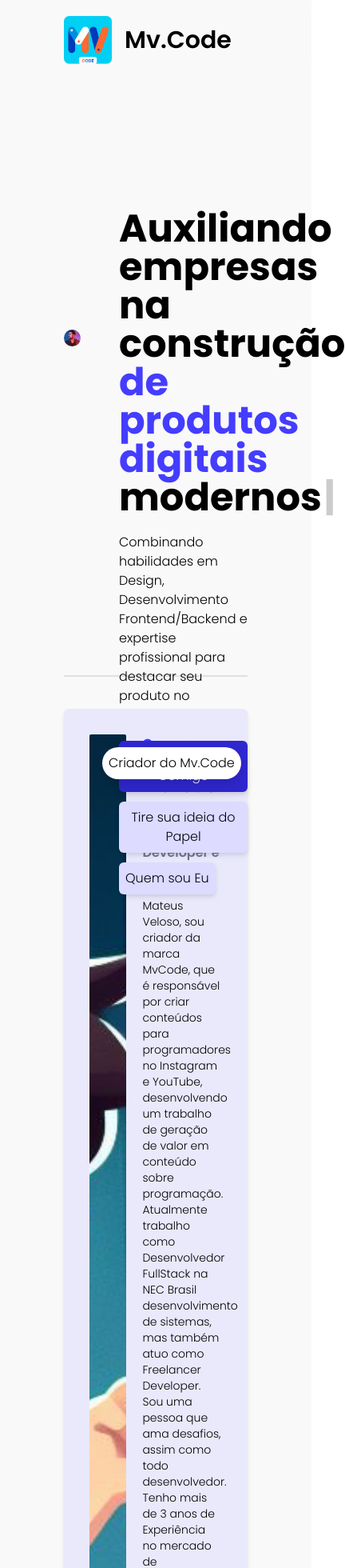
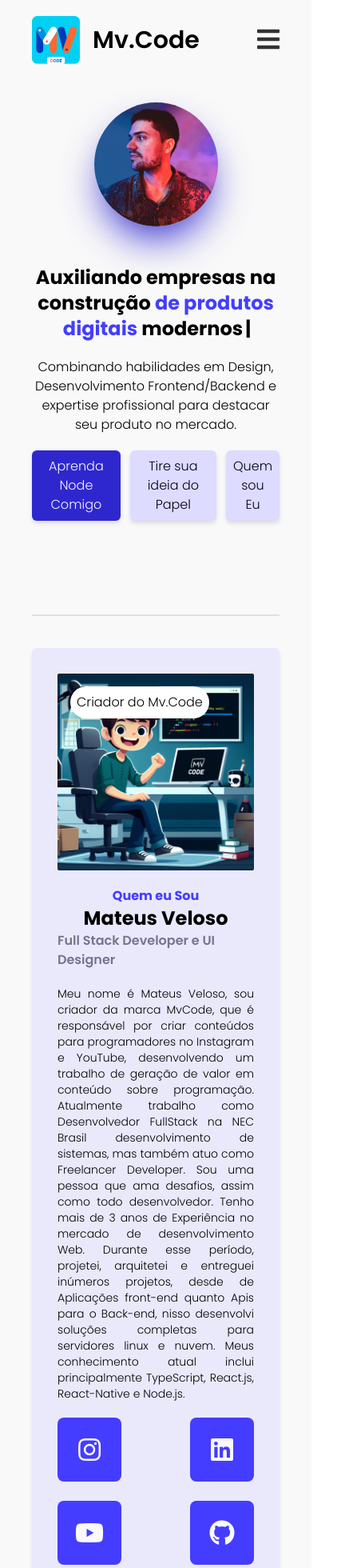
Before and after one commit to mateusbr85/portifolio, a React (Vite) app: page / in a window 390 px wide. Shown: the top 1960 px of the page at 80% size, 432 px wide, since content can reach past the window. Built offline with nearby package versions, Linux system fonts and the light colour scheme.

Commit message:
terminando a responsividade

```diff
--- a/src/components/Home/Sections/SectionSkins.tsx
+++ b/src/components/Home/Sections/SectionSkins.tsx
@@ -87,9 +87,11 @@ export const SectionSkins = () => {
     const [text, setText] = useState('');
 
     const onMouseEnter = (event: any) => {
-        for (const item of textToImages) {
-            if (item.id === event.target.firstChild.id) {
-                setText(item.text)
+        if(window.innerWidth >= 1024) {
+            for (const item of textToImages) {
+                if (item.id === event.target?.firstChild.id) {
+                    setText(item.text)
+                }
             }
         }
     }
@@ -97,19 +99,21 @@ export const SectionSkins = () => {
     return (
         <section
             id='skins'
-            className='min-h-screen flex items-center text-center
+            className='min-h-screen flex items-center text-center justify-center
             container mx-auto border-b-2 border-background_dark/10 py-10
             dark:border-text_dark/20
         '
         >
             <div
                 id="skills"
-                className="grid grid-cols-2 gap-6 min-h-96 bg-secundary_light p-10 rounded-lg drop-shadow-lg items-center
+                className="flex flex-col gap-6 min-h-96 bg-secundary_light p-10 rounded-lg drop-shadow-lg items-center
+                    lg:grid grid-cols-2 md:justify-center
                     dark:bg-secundary_dark dark:text-text_dark dark:shadow-primary_dark dark:shadow-2xl
                 "
             >
                 <div
-                    className="flex flex-col gap-3 items-start h-full"
+                    className="flex flex-col gap-3 items-start h-full
+                    "
                 >
                     <h2
                         className='text-4xl font-bold
@@ -128,7 +132,9 @@ export const SectionSkins = () => {
                     </p>
                 </div>
                 <div
-                    className='flex flex-row w-full flex-wrap gap-10'
+                    className='grid grid-cols-3 w-full flex-wrap gap-6 justify-center
+                        lg:flex flex-row lg:gap-10
+                    '
                 >
                     <Box
                         onMouseEnter={(event: any) => onMouseEnter(event)}
--- a/src/components/formFields/Box.tsx
+++ b/src/components/formFields/Box.tsx
@@ -6,11 +6,11 @@ interface BoxProps extends HtmlHTMLAttributes<HTMLDivElement> {
     hrefButton?: string
 }
 
-export const Box: React.FC<BoxProps> = ({children, ...props}) => {
+export const Box: React.FC<BoxProps> = ({children, hrefButton,...props}) => {
 
 
     return (
-        <a href={props.hrefButton} target="_blank">
+        <a href={hrefButton} target="_blank">
             <div
                 {...props}
                 className='w-20 h-20 bg-accent_light rounded-lg cursor-pointer flex items-center justify-center text-background_light
--- a/src/components/formFields/Button.tsx
+++ b/src/components/formFields/Button.tsx
@@ -8,7 +8,7 @@ interface ButtonProps extends ButtonHTMLAttributes<HTMLButtonElement> {
     hrefButton?: string
 }
 
-export const Button: React.FC<ButtonProps> = ({ children, hrefButton = '',...props }) => {
+export const Button: React.FC<ButtonProps> = ({ children, hrefButton = '',colorButton,...props }) => {
     const [colors,setColors] = useState(
         {
             text_color: 'text-background_light',
@@ -35,7 +35,7 @@ export const Button: React.FC<ButtonProps> = ({ children, hrefButton = '',...pro
         }
     }
     useEffect(() => {
-        choseColor(props.colorButton)
+        choseColor(colorButton)
     },[])
     return (
         <div className=''>
--- a/src/components/formFields/Switch.tsx
+++ b/src/components/formFields/Switch.tsx
@@ -2,9 +2,10 @@ import { useState } from "react";
 
 type SwitchProps = {
     onClick?: ({ value }: { value: boolean }) => void
+    value?: boolean
 }
 
-export const Switch = ({ ...props }: SwitchProps) => {
+export const Switch = ({ value = false,...props }: SwitchProps) => {
     const [isChecked, setIsChecked] = useState(false);
 
     const toggleSwitch = () => {
@@ -21,11 +22,12 @@ export const Switch = ({ ...props }: SwitchProps) => {
             <input
                 type='checkbox'
                 className='sr-only absolute'
+                defaultChecked={value}
+                checked={value}
             ></input>
             <span className={`w-5 h-5 bg-background_light absolute rounded-full duration-300 transition-all ${isChecked ? 'right-1' : ''}`}
                 onClick={() => toggleSwitch()}
             >
-
             </span>
         </label>
     )
--- a/src/components/header/Header.tsx
+++ b/src/components/header/Header.tsx
@@ -18,11 +18,11 @@ const LiHover = ({ ...props }: { text: string }) => {
 export const Header = () => {
     const { setTheme } = useTheme();
     const [dark, setDark] = useState(false)
-    // const [isNavOpen, setIsNavOpen] = useState(false);
+    const [isNavOpen, setIsNavOpen] = useState(false);
 
-    // const toogleNav = () => {
-    //     setIsNavOpen(!isNavOpen)
-    // }
+    const toogleNav = () => {
+        setIsNavOpen(!isNavOpen)
+    }
 
     const toogleDark = ({ value }: { value: boolean }) => {
         if (value == true) {
@@ -35,9 +35,11 @@ export const Header = () => {
     }
 
     return (
+        <>
             <header className=' z-20
-            bg-background_light transition-all fixed top-0 left-0 right-0 w-full pt-5 pr-20 pl-20 h-24
-            backdrop-filter backdrop-blur-md bg-opacity-75
+            bg-background_light transition-all fixed top-0 left-0 right-0 w-full pt-5  h-24
+            backdrop-filter backdrop-blur-md bg-opacity-75 px-10
+            lsg:pr-20 lg:pl-20
             dark:bg-background_dark dark:text-background_light dark:backdrop-filter dark:backdrop-blur-md dark:bg-opacity-75
         '
             >
@@ -70,7 +72,8 @@ export const Header = () => {
                         </div>
                         <div className='flex flex-row items-center top-0 h-6 gap-2'>
                             <Switch
-                            onClick={(event) => toogleDark({value: event.value})}
+                                value={dark}
+                                onClick={(event) => toogleDark({ value: event.value })}
                             />
                             {dark ? (
                                 <i className=" fas fa-sun"></i>
@@ -80,7 +83,53 @@ export const Header = () => {
                             )}
                         </div>
                     </nav>
+                    <div
+                        className='w-full flex justify-end
+                            lg:hidden
+                    '
+                    >
+                        <button
+                            onClick={toogleNav}
+                        >
+                            <i className="fas fa-bars fa-2x opacity-80"></i>
+                        </button>
+                    </div>
                 </main>
             </header>
+            <nav
+                className={`bg-background_light fixed z-10 ${isNavOpen ? 'top-[95px]' : '-top-48'}
+                    transition-all
+                    backdrop-filter backdrop-blur-md bg-opacity-75
+                    left-0 right-0 items-center space-y-3 py-6 flex flex-col
+                    lg:hidden
+                    dark:bg-background_dark dark:text-background_light dark:backdrop-filter dark:backdrop-blur-md dark:bg-opacity-75
+                `}
+            >
+                <a href="">
+                    Home
+                </a>
+                <a href="">
+                    Blog
+                </a>
+                <a href="">
+                    Setup
+                </a>
+                <a href="">
+                    eBook
+                </a>
+                <div className='flex flex-row items-center top-0 h-6 gap-2'>
+                    <Switch
+                        onClick={(event) => toogleDark({ value: event.value })}
+                        value={dark}
+                    />
+                    {dark ? (
+                        <i className=" fas fa-sun"></i>
+
+                    ) : (
+                        <i className="fas fa-moon"></i>
+                    )}
+                </div>
+            </nav>
+        </>
     )
 }
--- a/src/pages/Home.tsx
+++ b/src/pages/Home.tsx
@@ -15,26 +15,38 @@ export const Home = () => {
     return (<>
         <div className={theme}>
             <body className="bg-background_light min-h-screen
-            dark:bg-background_dark px-20">
+            px-10 p-32
+            lg:px-20
+            dark:bg-background_dark
+            "
+            >
                 <Header />
                 <section
                     id='home'
-                    className='min-h-screen flex items-center text-center
+                    className='h-[40rem] flex items-center text-center
                     container mx-auto gap-12
+                    flex-col
+                    lg:flex-row lg:min-h-screen
+                    md:flex-row
                     '
                 >
-                    <div className='flex h-90 w-[30%] '>
+                    <div className='flex h-120 w-[50%]
+                        lg:max-h-90 lg:w-[30%]
+                    '>
                         <img
                             alt='Imagem de perfil do Mateus Veloso'
                             className='rounded-full shadow-2xl shadow-primary_light object-cover'
                             src={PerfilImage}
                         />
                     </div>
-                    <div className='flex flex-col h-80 w-[70%] text-start gap-5
+                    <div className='flex flex-col h-80 w-full text-center  gap-5
+                        lg:w-[70%] lg:text-start
                         dark:text-background_light
                     '>
                         <p
-                            className='text-5xl font-bold w-full'
+                            className='text-2xl font-bold w-full
+                                lg:text-5xl
+                            '
                         >
                             Auxiliando empresas na construção <span className='text-accent_light'>de produtos digitais </span>
                             <Typewriter
@@ -52,7 +64,9 @@ export const Home = () => {
                             Combinando habilidades em Design, Desenvolvimento Frontend/Backend e expertise profissional para destacar seu produto no mercado.
                         </p>
                         <div
-                            className='flex flex-wrap flex-row gap-3'
+                            className='flex justify-center gap-3
+                            lg:justify-start lg:flex-wrap lg:flex-row
+                            '
                         >
                             <Button
                                 colorButton='primary'
@@ -79,12 +93,15 @@ export const Home = () => {
                     '
                 >
                     <div
-                        className='flex bg-text_dark w-full min-h-[30rem] p-8 rounded-md shadow-md gap-5
+                        className='flex flex-col bg-text_dark w-full p-8 rounded-md shadow-md gap-5
+                        lg:min-h-[30rem] lg:flex-row
                             dark:bg-secundary_dark dark:shadow-primary_dark dark:shadow-2xl dark:text-text_dark
                         '
                     >
                         <div
-                            className='w-[40%]'
+                            className='
+                                lg:w-[40%]
+                            '
                         >
                             <div
                                 className='flex absolute bg-white rounded-3xl h-10 items-center p-2 mt-4 ml-4 drop-shadow-xl
@@ -101,10 +118,14 @@ export const Home = () => {
 
                         </div>
                         <div
-                            className='w-[60%] flex flex-col text-start justify-between'
+                            className='flex flex-col text-start justify-between gap-5
+                                lg:w-[60%] lg:gap-0
+                            '
                         >
                             <div
-                                className='flex flex-col'
+                                className='flex flex-col items items-center
+                                    lg:items-start
+                                '
                             >
                                 <span
                                     className='font-bold text-md text-accent_light'
@@ -126,7 +147,7 @@ export const Home = () => {
                             </div>
                             <div>
                                 <p
-                                    className='text-sm'
+                                    className='text-sm text-justify'
                                 >
                                     Meu nome é Mateus Veloso, sou criador da marca MvCode, que é responsável por criar conteúdos para programadores no Instagram e YouTube, desenvolvendo um trabalho de geração de valor em conteúdo sobre programação. Atualmente trabalho como Desenvolvedor FullStack na NEC Brasil desenvolvimento de sistemas, mas também atuo como Freelancer Developer. Sou uma pessoa que ama desafios, assim como todo desenvolvedor.
 
@@ -134,7 +155,9 @@ export const Home = () => {
                                 </p>
                             </div>
                             <div
-                                className='flex flex-row w-full flex-wrap gap-6'
+                                className='flex flex-row w-full flex-wrap gap-6 justify-between
+                                    lg:justify-normal
+                                '
                             >
                                 <Box
                                     hrefButton='https://www.instagram.com/mv.code/'
@@ -163,8 +186,9 @@ export const Home = () => {
                 </section>
                 <section
                     id='experience'
-                    className='min-h-screen grid grid-cols-2 items-center text-center
+                    className='flex flex-col min-h-screen  items-center text-center
                         container mx-auto gap-10 border-b-2 border-t-2 border-background_dark/10 py-10
+                        lg:grid lg:grid-cols-2
                         dark:border-text_dark/20
                     '
                 >
@@ -209,15 +233,21 @@ export const Home = () => {
                     '
                 >
                     <p
-                        className='font-semibold text-lg opacity-75'
+                        className='text-sm font-semibold opacity-75
+                            lg:text-lg md:text-lg
+                        '
                     >
                         Copyright © 2024 mvcode.com.br Todos os direitos reservados.
                     </p>
                     <div
-                        className='flex items-center gap-2 w-44'
+                        className='flex flex-col items-center gap-2 w-44
+                            lg:flex-row md:flex-row
+                        '
                     >
                         <h4
-                            className='text-lg font-bold opacity-75'
+                            className='text-sm font-bold opacity-75
+                                lg:text-lg md:text-lg
+                            '
                         >
                             Powered by
                         </h4>
```
Lines whose indentation alone changed are shown as unchanged.
